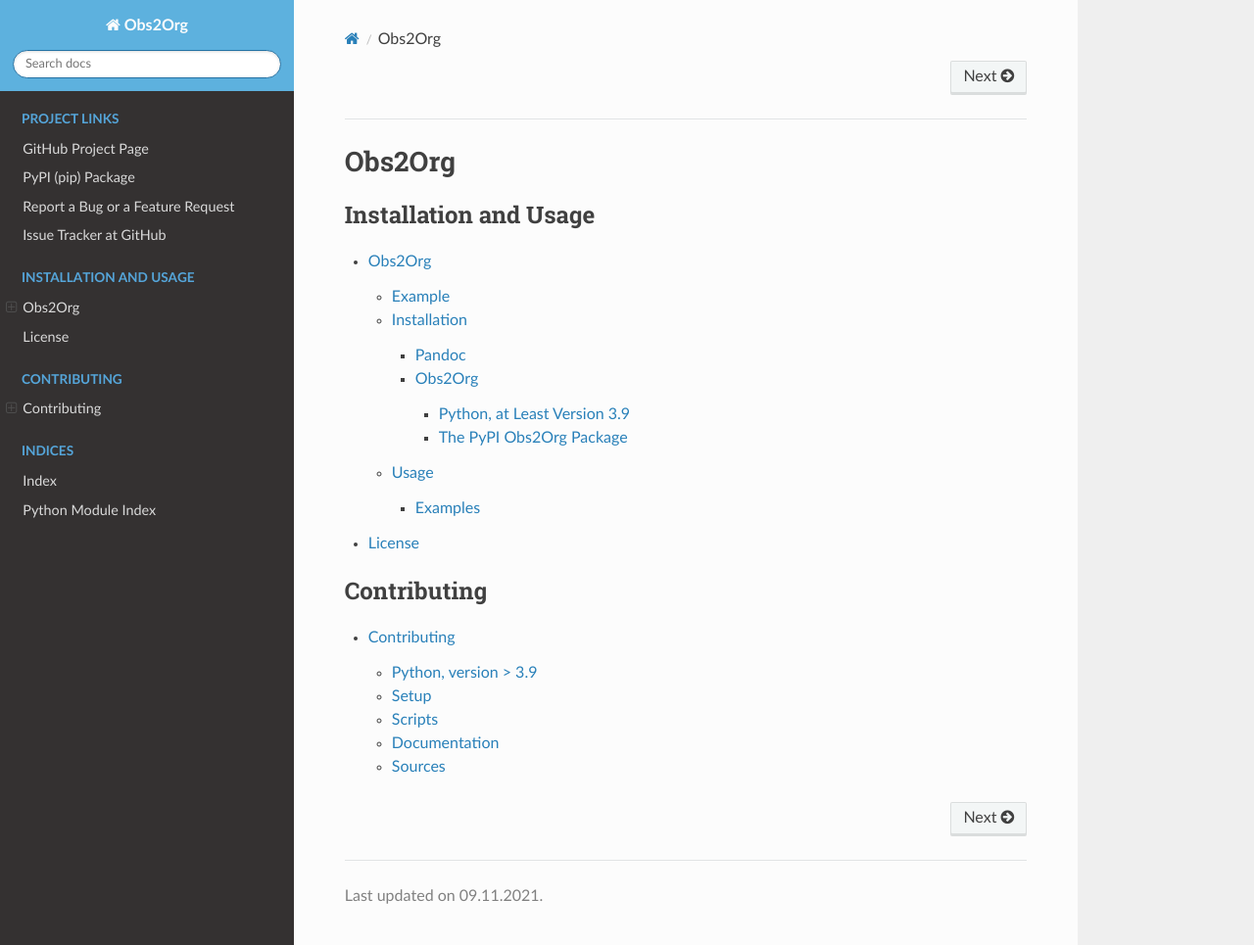
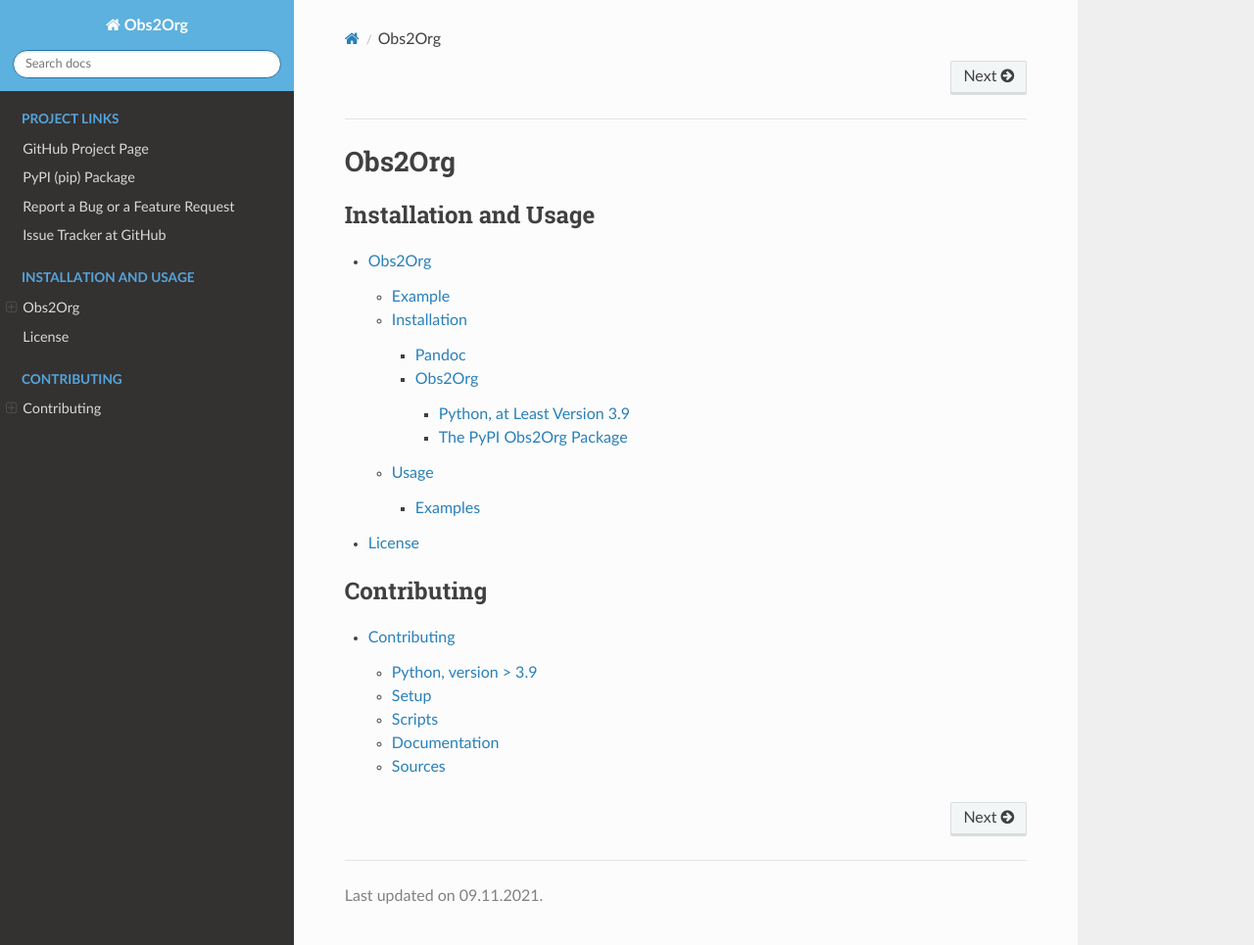
Before and after one commit to Release-Candidate/Obs2Org, a Sphinx documentation site: the page built from obs2org/doc/source/index.rst, in a window 1280 px wide and 965 px high. Shown: the whole window at 98% size. Built offline with Sphinx 7.4.7 and the Read the Docs theme 2.0.0, drawn with Linux system fonts in a browser that asks for light colours.

Commit message:
Remove empty indices

```diff
--- a/obs2org/doc/source/index.rst
+++ b/obs2org/doc/source/index.rst
@@ -22,11 +22,3 @@
    :caption: Contributing
 
    contributing
-
-.. toctree::
-   :hidden:
-   :maxdepth: 5
-   :caption: Indices
-
-   genindex
-   py-modindex
```
